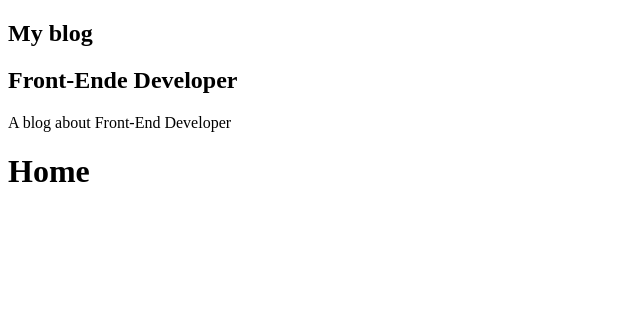
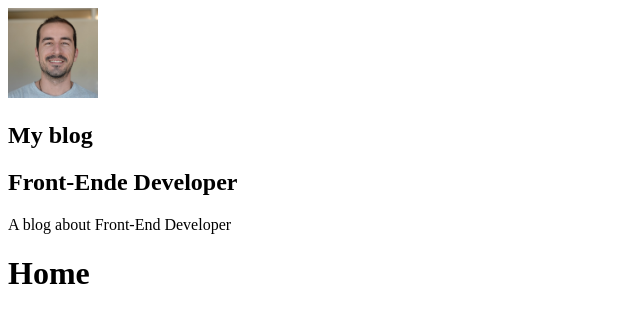
Before and after one commit to mariorodeghiero/mariorodeghiero-blog, a Gatsby site: page / in a window 1280 px wide. Shown: the whole page, without its empty margins (0-640 px from the left). Built offline with nearby package versions, Linux system fonts and the light colour scheme; Gatsby itself is replaced by a stand-in of ours.

Commit message:
add: gatsby-image

```diff
--- a/src/components/Avatar/index.js
+++ b/src/components/Avatar/index.js
@@ -1,7 +1,20 @@
 import React from "react"
+import { useStaticQuery, graphql } from "gatsby"
+import Img from "gatsby-image"
 
-const Avatar = () => (
-    <h1>About Page</h1>
-)
+const Avatar = () => {
+  const { avatarImage } = useStaticQuery(graphql`
+    query {
+      avatarImage: file(relativePath: { eq: "perfil.jpeg" }) {
+        childImageSharp {
+          fixed(width: 90, height: 90) {
+            ...GatsbyImageSharpFixed
+          }
+        }
+      }
+    }
+  `)
+  return <Img fixed={avatarImage.childImageSharp.fixed} fadeIn />
+}
 
 export default Avatar
--- a/src/components/Profile/index.js
+++ b/src/components/Profile/index.js
@@ -1,5 +1,6 @@
 import React from "react"
 import { useStaticQuery, graphql } from "gatsby"
+import Avatar from "../Avatar"
 
 const Profile = () => {
   const {
@@ -19,6 +20,7 @@ const Profile = () => {
   `)
   return (
     <div>
+        <Avatar/>
       <h1>{title}</h1>
       <h2>{position}</h2>
       <p>{description}</p>
```
Also changed, not shown: src/images/perfil.jpeg (added).
